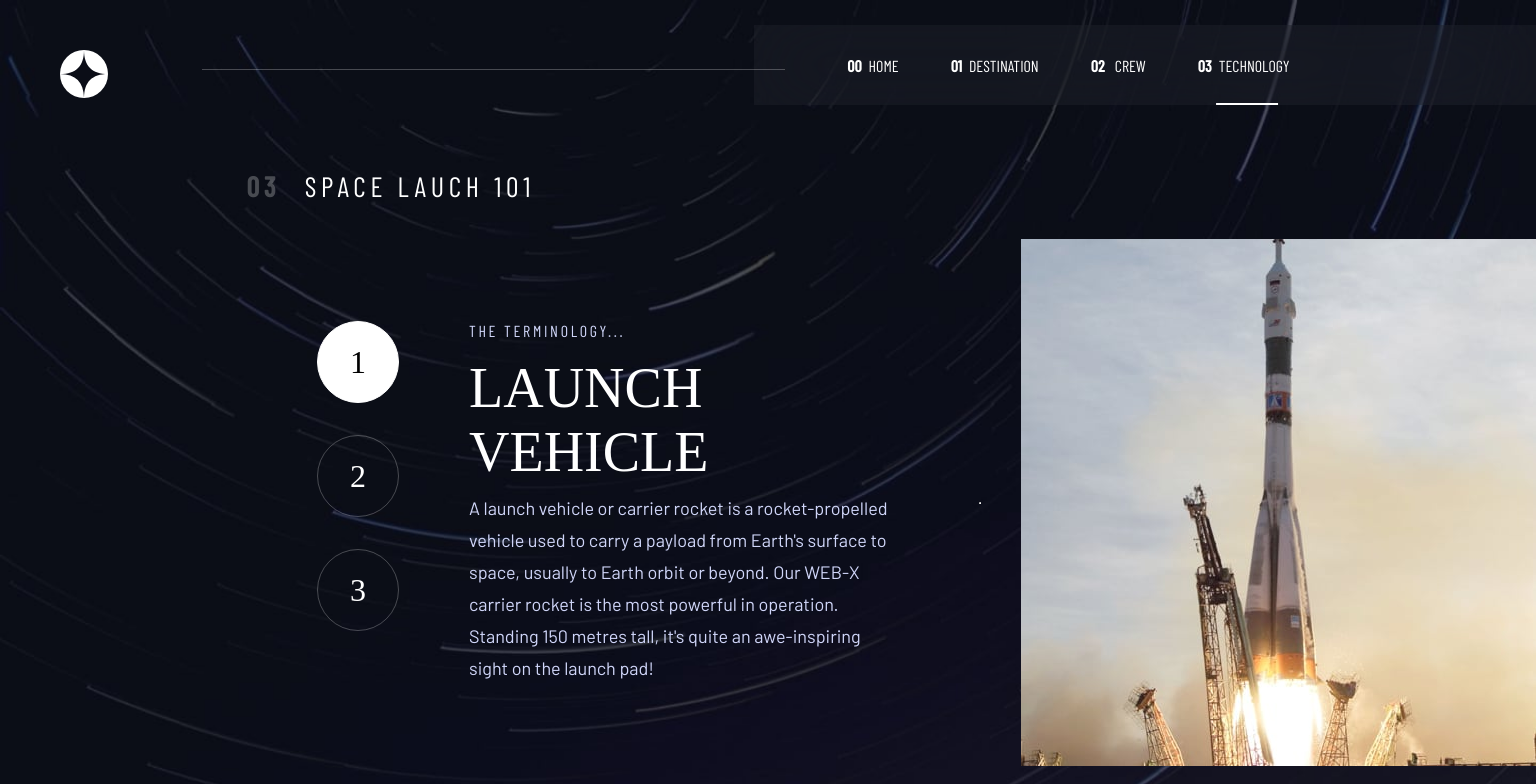
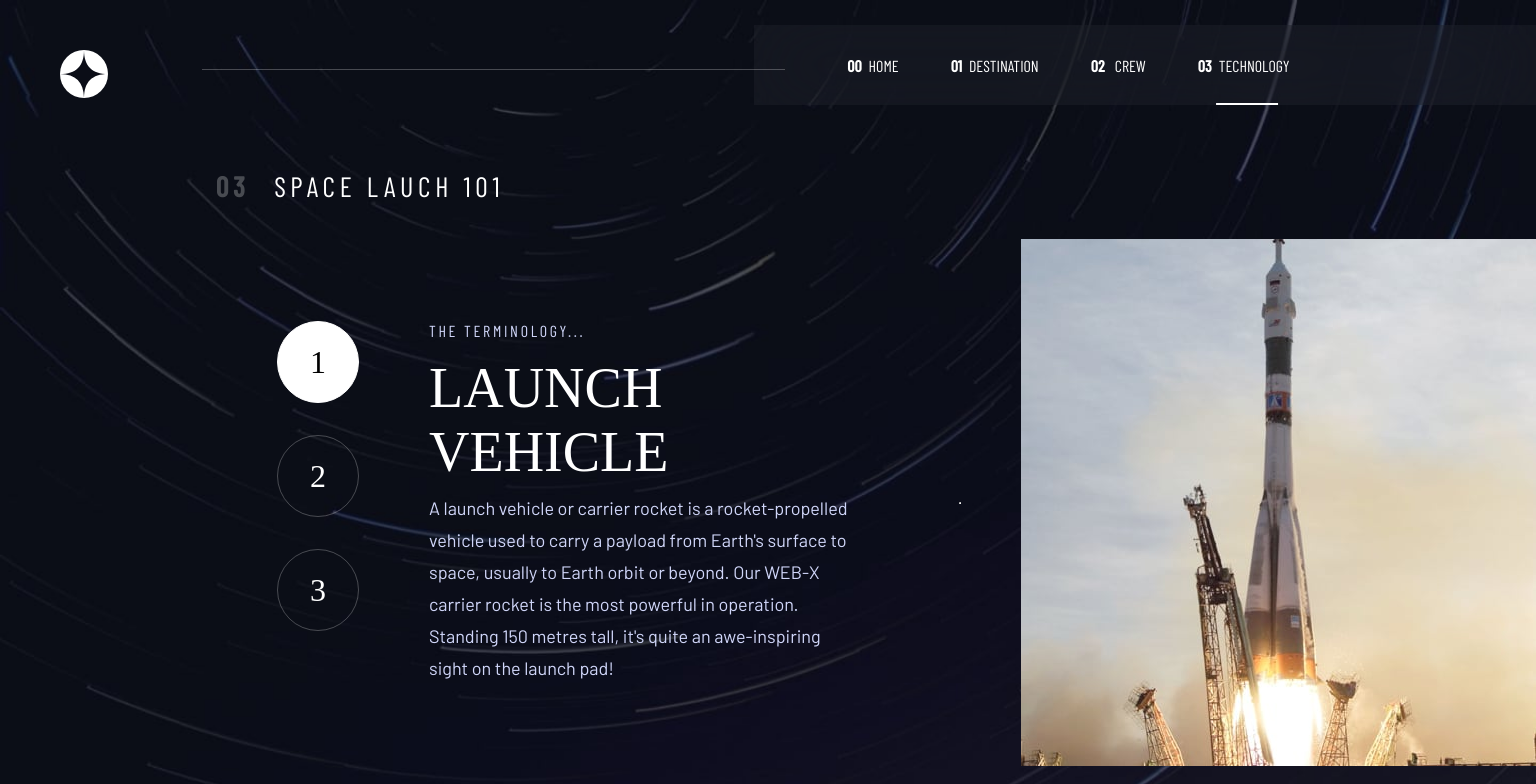
Before and after one commit to Mrcsbda/Space-Tourism, a React (Vite) app: page /technology/Launch-vehicle in a window 1536 px wide. Shown: the top 784 px of the page. Built offline with nearby package versions, Linux system fonts and the light colour scheme; a web font is replaced by a local one.

Commit message:
:lipstick: technology styles

```diff
--- a/src/pages/technology/technology.scss
+++ b/src/pages/technology/technology.scss
@@ -224,8 +224,9 @@
 @media screen and (min-width: 1440px) {
   .technology {
 
-    &__subtitle {
-      margin: 3rem 0 0 15vw;
+
+    &__container {
+      gap: 60px;
     }
   }
 }
@@ -234,7 +235,7 @@
   .technology {
 
     &__subtitle {
-      margin: 3rem 0 0 27vw;
+      margin: 3rem 0 0 24vw;
     }
   }
 }
```
